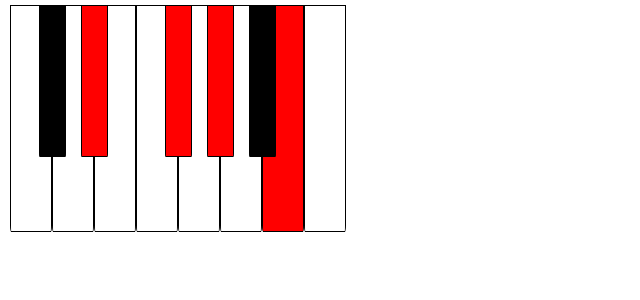
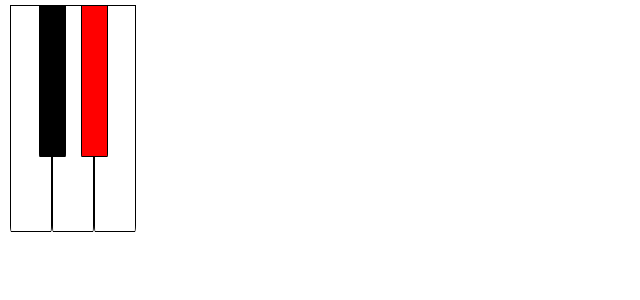
Before and after one commit to t-water/MusicTheoryTools, a React (Create React App) app: page /piano in a window 1280 px wide. Shown: the top 300 px of the page, without its empty margins (0-640 px from the left). Built offline with nearby package versions, Linux system fonts and the light colour scheme; what @fluentui/font-icons-mdl2 would draw is missing.

Commit message:
Re-working piano

```diff
--- a/src/App.tsx
+++ b/src/App.tsx
@@ -22,7 +22,7 @@ function App() {
           <EarTraining/>
         </Route>
         <Route path = '/piano'>
-          <Piano startingNoteSound = 'C3' endingNoteSound = 'C4'/>
+          <Piano startingNoteSound = 'C3' endingNoteSound = 'E3'/>
         </Route>
       </Switch>
     </BrowserRouter>
--- a/src/components/Piano.tsx
+++ b/src/components/Piano.tsx
@@ -7,7 +7,6 @@ import './Piano.css';
 
 interface IKeyProps {
     className: string;
-    key: React.Key;
     noteSound: INoteSound;
     style: React.CSSProperties;
 }
@@ -37,7 +36,6 @@ const Key = (props: IKeyProps) => {
     return (
         <div
             className = {props.className}
-            key = {props.key}
             style = {{...keyStyle, ...props.style}}
             onMouseDown = {onMouseDown}
             onMouseEnter = {onMouseEnter}
@@ -68,7 +66,7 @@ const WhiteKey = (props: IWhiteKeyProps) => {
         left: `${props.left}px`
     }
 
-    return <Key className = {`white-key ${props.selected ? 'selected' : ''}`} noteSound = {props.noteSound} style = {whiteKeyStyle} key = {props.key}/>
+    return <Key className = {`white-key ${props.selected ? 'selected' : ''}`} noteSound = {props.noteSound} style = {whiteKeyStyle}/>
 }
 
 interface IBlackKeyProps extends IBaseKeyProps{
@@ -83,7 +81,7 @@ const BlackKey = (props: IBlackKeyProps) => {
         zIndex: 1
     }
 
-    return <Key className = {`black-key ${props.selected ? 'selected' : ''}`} noteSound = {props.noteSound} style = {blackKeyStyle} key = {props.key}/>
+    return <Key className = {`black-key ${props.selected ? 'selected' : ''}`} noteSound = {props.noteSound} style = {blackKeyStyle} />
 }
 
 interface IPianoProps {
@@ -98,9 +96,7 @@ const Piano = (props: IPianoProps) => {
     const randomChordNotes: Note[] = getRandomChord().Notes;
 
     selectedNotes.clear();
-    randomChordNotes.forEach((note: Note) => selectedNotes.add(note));
-
-    console.log('RANDOM CHORD NOTES: ', randomChordNotes);
+    randomChordNotes.forEach((note: Note) => {selectedNotes.add(note); console.log('NOTE ADDED: ', note)});
 
     const getNoteSoundDistanceFromAZero = (noteSound: NoteSoundsName): number => {
         let noteSoundObject: INoteSound;
@@ -132,29 +128,38 @@ const Piano = (props: IPianoProps) => {
 
     for (let i=startingKeyDistanceFromAZero; i<=endingKeyDistanceFromAZero; i++) {
         const currentNoteSound: INoteSound = noteSoundsArr.filter((sound: INoteSound) => sound.DistanceFromAZero === i)[0];
+        const noteIsSelected: boolean = selectedNotes.has(currentNoteSound.Note);
 
         if (!currentNoteSound.Note.IsAccidental) {
+            const whiteKeyProps = {
+                key: i,
+                keyWidth: whiteKeyWidth,
+                borderThickness: whiteKeyBorderThickness,
+                left: currentWidth,
+                noteSound: currentNoteSound,
+                selected: noteIsSelected
+            }
+
             keys.push(
                 <WhiteKey
-                    key = {i}
-                    keyWidth = {whiteKeyWidth}
-                    borderThickness = {whiteKeyBorderThickness}
-                    left = {currentWidth}
-                    noteSound = {currentNoteSound}
-                    selected = {selectedNotes.has(currentNoteSound.Note)}
+                    {...whiteKeyProps}
                 />
             );
 
             currentWidth += whiteKeyWidthWithBorder;
         } else {
+            const blackKeyProps = {
+                key: i,
+                keyWidth: blackKeyWidth,
+                borderThickness: blackKeyBorderThickness,
+                left: currentWidth - halfBlackWidth,
+                noteSound: currentNoteSound,
+                selected: noteIsSelected
+            }
+
             keys.push(
                 <BlackKey
-                    key = {i}
-                    keyWidth = {blackKeyWidth}
-                    borderThickness = {blackKeyBorderThickness}
-                    left = {currentWidth - halfBlackWidth}
-                    noteSound = {currentNoteSound}
-                    selected = {selectedNotes.has(currentNoteSound.Note)}
+                    {...blackKeyProps}
                 />
             );
         }
--- a/src/types/NoteSounds.ts
+++ b/src/types/NoteSounds.ts
@@ -97,7 +97,7 @@ export const noteSounds: INoteSounds = {
 export const noteSoundsArr: INoteSound[] = Object.entries(noteSounds)
                                                  .map(([propName, noteSound]: [string, INoteSound]) => noteSound)
 
-const distancesFromAZero: number[] = Object.getOwnPropertyNames(noteSounds).map((propName: string) => parseInt(propName));
+const distancesFromAZero: number[] = noteSoundsArr.map((noteSound: INoteSound) => noteSound.DistanceFromAZero);
 
 export const MIN_DISTANCE_FROM_A_ZERO: number = Math.min(...distancesFromAZero);
 export const MAX_DISTANCE_FROM_A_ZERO: number = Math.max(...distancesFromAZero);
```
